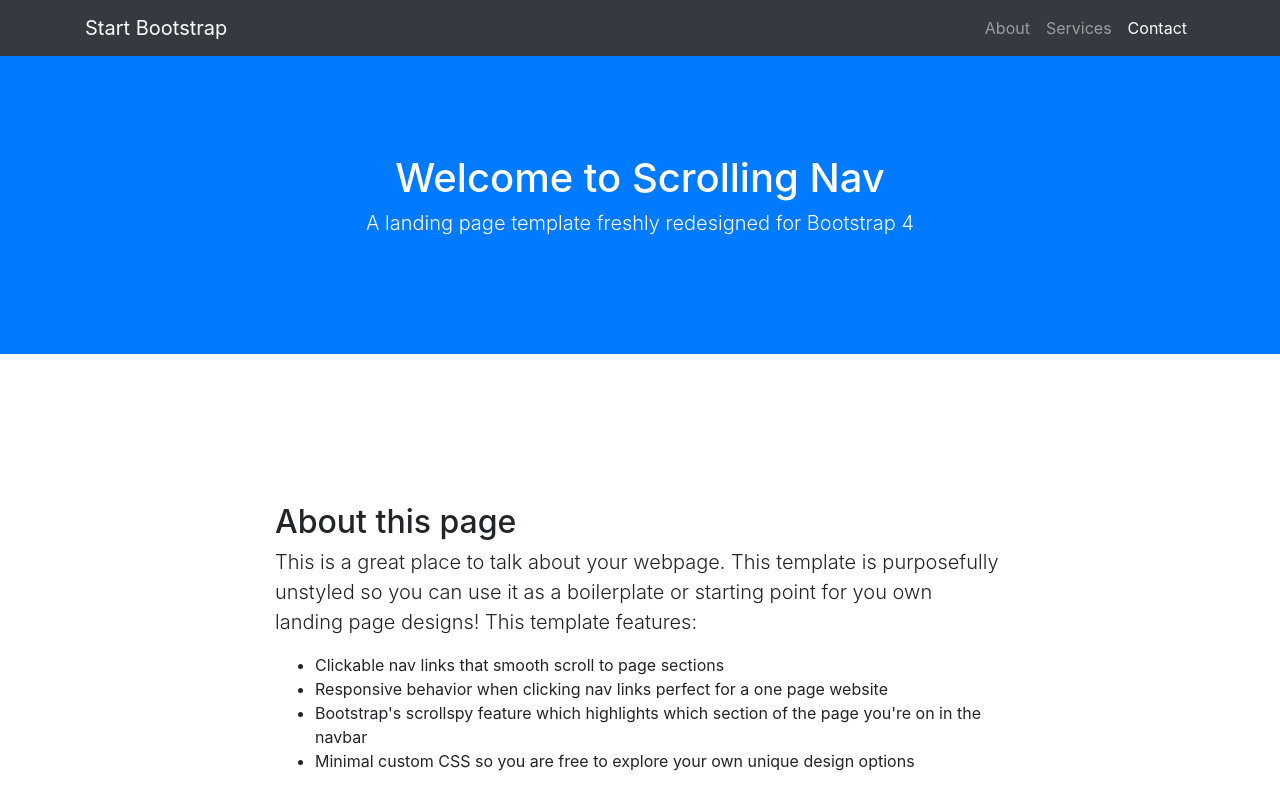
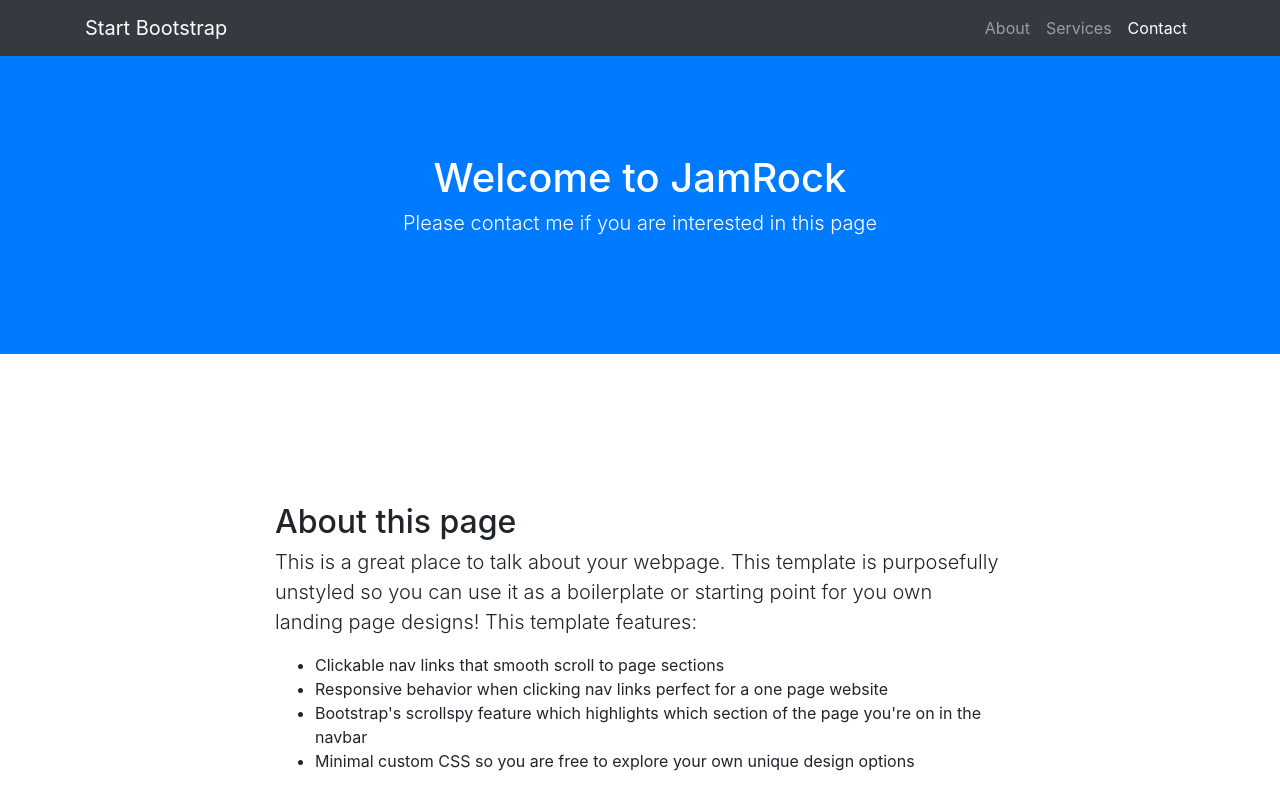
Before and after one commit to Gorbax9/swifty_sp, a website with bundled scripts: page index.html in a window 1280 px wide. Shown: the top 800 px of the page. Built offline with nearby package versions, Linux system fonts and the light colour scheme.

Commit message:
adding some new text!

```diff
--- a/index.html
+++ b/index.html
@@ -8,7 +8,7 @@
     <meta name="description" content="">
     <meta name="author" content="">
 
-    <title>Scrolling Nav - Start Bootstrap Template</title>
+    <title>Welcome to Swifty App</title>
 
     <!-- Bootstrap core CSS -->
     <link href="vendor/bootstrap/css/bootstrap.min.css" rel="stylesheet">
@@ -45,8 +45,8 @@
 
     <header class="bg-primary text-white">
       <div class="container text-center">
-        <h1>Welcome to Scrolling Nav</h1>
-        <p class="lead">A landing page template freshly redesigned for Bootstrap 4</p>
+        <h1>Welcome to JamRock</h1>
+        <p class="lead">Please contact me if you are interested in this page</p>
       </div>
     </header>
 
```
